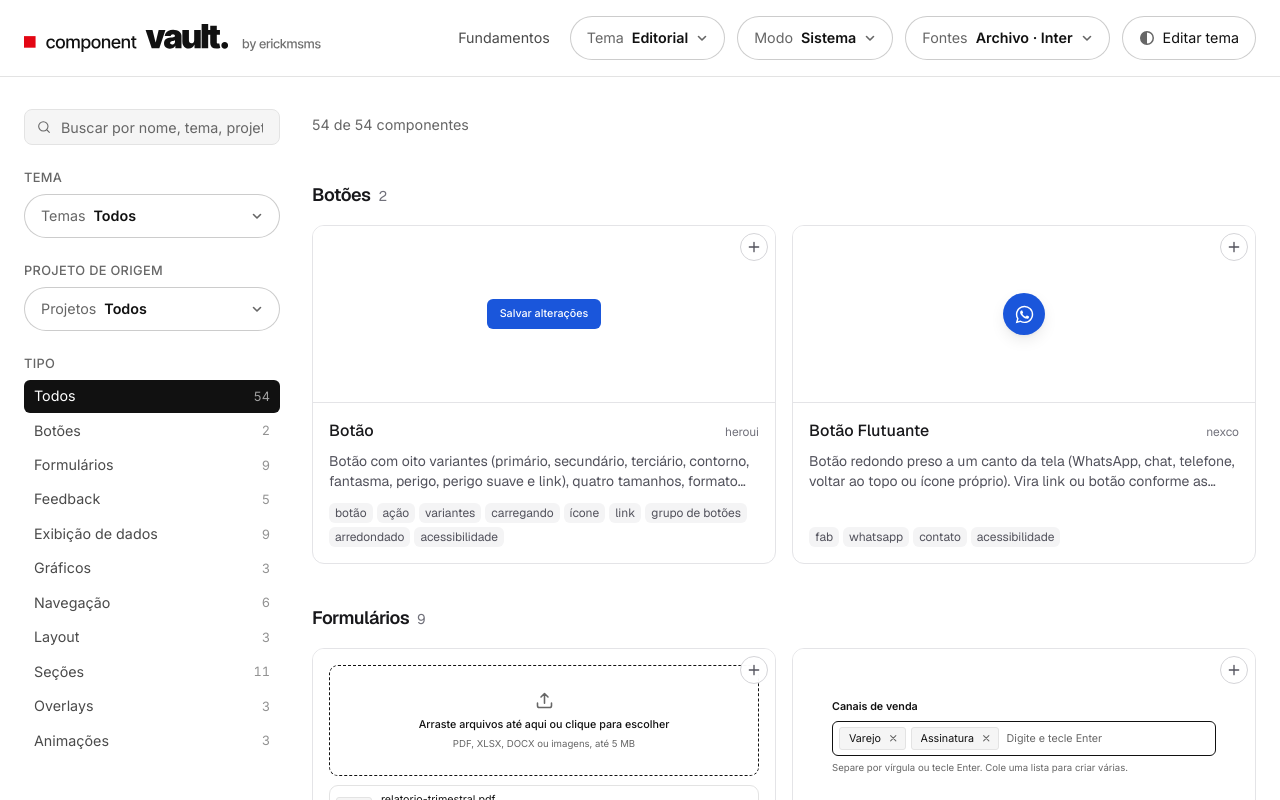
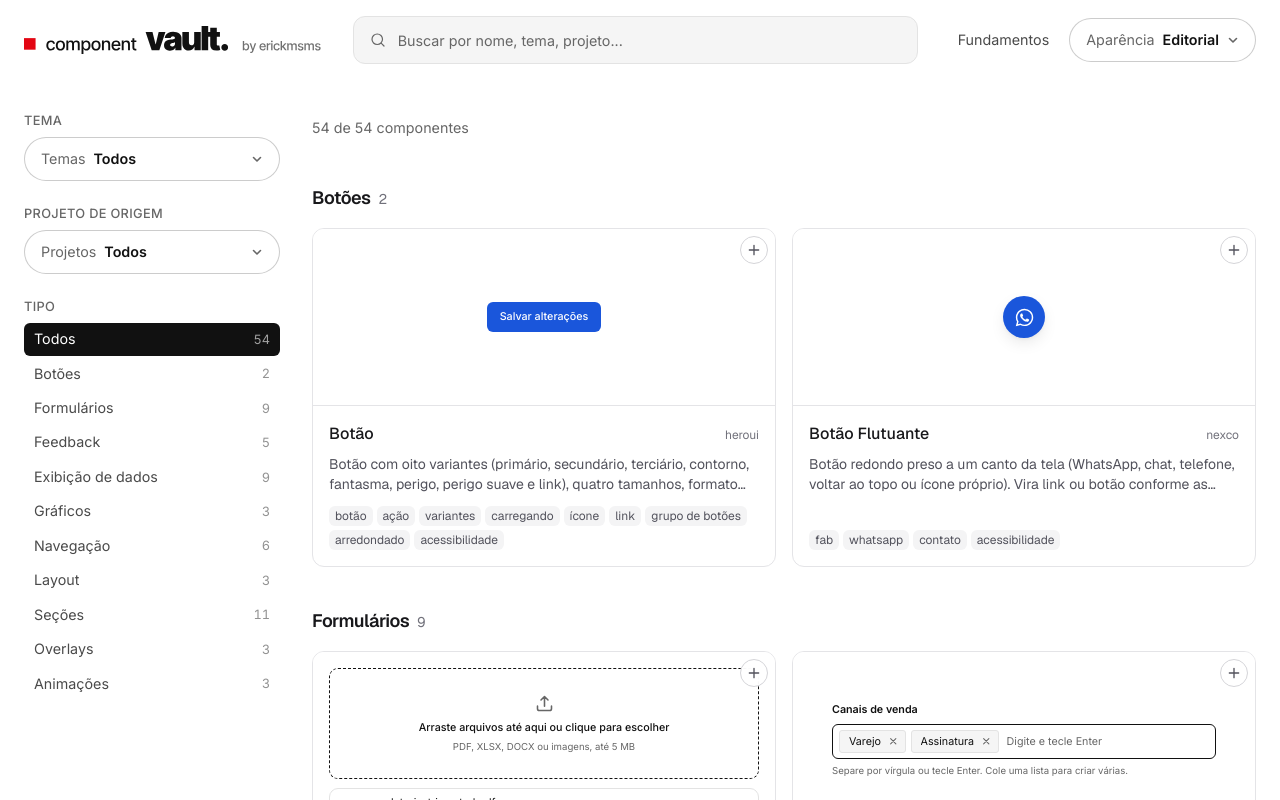
Before and after one commit to erickmsms/component-vault, a Next.js app: page / in a window 1280 px wide. Shown: the top 800 px of the page. Built offline with nearby package versions, Linux system fonts and the light colour scheme.

Commit message:
Topo da vitrine sem borda, com busca central e menu Aparência
Tema, modo, fontes e editor ficam num único menu; a busca sai da barra
lateral e vai para o topo.

```diff
--- a/src/app/(vitrine)/layout.tsx
+++ b/src/app/(vitrine)/layout.tsx
@@ -1,35 +1,21 @@
-import Link from "next/link";
-import { Cabecalho } from "@/library/cabecalho/Cabecalho";
 import { FiltrosProvider, VitrineShell } from "@/showcase/filters";
-import { LogoVault } from "@/showcase/logo-vault";
 import { SelecaoProvider } from "@/showcase/selecao";
-import { ThemeControls } from "@/showcase/theme/theme-controls";
+import { VitrineHeader } from "@/showcase/vitrine-header";
 import { THEME_ATTR } from "@/themes/tokens";
 
 export default function VitrineLayout({ children }: LayoutProps<"/">) {
   return (
-    <>
-      {/* O próprio Cabeçalho da biblioteca (src/library/cabecalho). "contents" passa os tokens
-          do tema sem criar uma caixa, para o sticky continuar valendo na página inteira. */}
+    <FiltrosProvider>
+      {/* "contents" passa os tokens do tema sem criar uma caixa, para o sticky continuar
+          valendo na página inteira. */}
       <div data-theme={THEME_ATTR} className="contents">
-        <Cabecalho
-          titulo={
-            <Link href="/" className="block">
-              <LogoVault />
-            </Link>
-          }
-          larguraMaxima="max-w-none"
-        >
-          <ThemeControls />
-        </Cabecalho>
+        <VitrineHeader />
       </div>
       <main className="w-full flex-1 px-6 py-8">
-        <FiltrosProvider>
-          <SelecaoProvider>
-            <VitrineShell>{children}</VitrineShell>
-          </SelecaoProvider>
-        </FiltrosProvider>
+        <SelecaoProvider>
+          <VitrineShell>{children}</VitrineShell>
+        </SelecaoProvider>
       </main>
-    </>
+    </FiltrosProvider>
   );
 }
--- a/src/showcase/filters.tsx
+++ b/src/showcase/filters.tsx
@@ -101,11 +101,9 @@ function useTopoDaLinha(ativo: boolean) {
   return { linhaRef, topo };
 }
 
-/** A Barra de Filtros da própria biblioteca, ligada à URL e à busca do catálogo. */
+/** A Barra de Filtros da própria biblioteca, ligada à URL. A busca fica no cabeçalho. */
 function BarraDoCatalogo({ topo }: { topo: number }) {
-  const router = useRouter();
   const pathname = usePathname();
-  const { query, setQuery } = useBusca();
   const { category, tags, sources, setParams } = useFiltrosDaUrl();
   const noCatalogo = pathname === "/";
 
@@ -120,15 +118,6 @@ function BarraDoCatalogo({ topo }: { topo: number }) {
         // Em telas estreitas a barra só aparece no catálogo: na página de um componente ela
         // empurraria o preview para baixo da dobra
         className={`lg:w-64 lg:shrink-0 ${noCatalogo ? "" : "hidden lg:block"}`}
-        busca={{
-          valor: query,
-          aoMudar: (valor) => {
-            setQuery(valor);
-            // Buscar a partir da página de um componente leva para o catálogo
-            if (!noCatalogo && valor.trim()) router.push("/");
-          },
-          placeholder: "Buscar por nome, tema, projeto...",
-        }}
         grupos={[
           {
             tipo: "multiplo",
@@ -169,7 +158,7 @@ function BarraDoCatalogo({ topo }: { topo: number }) {
 
 /**
  * Moldura da vitrine: a barra de filtros à esquerda e a página (catálogo ou componente)
- * à direita. Só os Fundamentos ficam sem a barra.
+ * à direita. Só os Fundamentos e o Comparar ficam sem a barra.
  */
 export function VitrineShell({ children }: { children: ReactNode }) {
   const pathname = usePathname();
--- a/src/showcase/theme/theme-controls.tsx
+++ b/src/showcase/theme/theme-controls.tsx
@@ -3,10 +3,9 @@
 import Link from "next/link";
 import { useState } from "react";
 import { MenuSuspenso } from "@/library/menu-suspenso/MenuSuspenso";
-import { SeletorUnico } from "@/library/seletor-unico/SeletorUnico";
 import { PRESET_IDS, PRESETS, presetValues, type PresetId } from "@/themes/presets";
 import { FontField } from "./font-field";
-import { isEdited, updateSettings, useThemeSettings, type ModePreference } from "./store";
+import { isEdited, updateSettings, useThemeSettings } from "./store";
 import { ThemeEditor } from "./theme-editor";
 
 const MODOS = [
@@ -16,7 +15,7 @@ const MODOS = [
 ] as const;
 
 const BOTAO =
-  "flex min-h-11 cursor-pointer items-center gap-2 rounded-full border border-axis/50 bg-page px-4 text-sm text-ink outline-accent hover:border-ink focus-visible:outline-2 focus-visible:outline-offset-2";
+  "flex min-h-11 cursor-pointer items-center justify-center gap-2 rounded-full border border-axis/50 bg-page px-4 text-sm text-ink outline-accent hover:border-ink focus-visible:outline-2 focus-visible:outline-offset-2";
 
 /** Controles do tema no cabeçalho da vitrine: tema, modo, fontes e o editor. Valem para todos os previews. */
 export function ThemeControls() {
@@ -33,26 +32,54 @@ export function ThemeControls() {
   const mudarFonte = (campo: "fontDisplay" | "fontBody") => (familia: string) =>
     updateSettings((s) => ({ ...s, values: { ...s.values, [campo]: familia } }));
 
+  const nomeDoTema = settings.importado ? "Personalizado" : PRESETS[settings.preset].label;
+
   return (
     <>
       <Link href="/fundamentos" className="px-2 text-sm text-ink-2 underline-offset-4 hover:text-ink hover:underline">
         Fundamentos
       </Link>
-      <SeletorUnico
-        rotulo={`Tema${settings.importado ? " (personalizado)" : editado ? " (editado)" : ""}`}
-        opcoes={PRESET_IDS.map((id) => ({ valor: id, rotulo: PRESETS[id].label }))}
-        valor={settings.importado ? null : settings.preset}
-        aoEscolher={escolherTema}
+      <MenuSuspenso rotulo="Aparência" resumo={editado ? `${nomeDoTema} (editado)` : nomeDoTema} larguraDoPainel="w-80">
+        {(fechar) => (
+          <div className="flex flex-col gap-5 p-4">
+            <fieldset className="space-y-1">
+              <legend className="mb-1 text-xs font-medium tracking-wide text-muted uppercase">Tema</legend>
+              {settings.importado && (
+                <p className="px-1 pb-1 text-sm text-ink-2">Personalizado (JSON colado)</p>
+              )}
+              {PRESET_IDS.map((id) => (
+                <label key={id} className="flex min-h-9 cursor-pointer items-center gap-3 rounded-md px-1 text-sm hover:bg-surface">
+                  <input
+                    type="radio"
+                    name="aparencia-tema"
+                    checked={!settings.importado && settings.preset === id}
+                    onChange={() => escolherTema(id)}
+                    className="size-4 shrink-0 cursor-pointer accent-accent"
                   />
-      <SeletorUnico<ModePreference>
-        rotulo="Modo"
-        opcoes={MODOS}
-        valor={settings.mode}
-        aoEscolher={(mode) => updateSettings((s) => ({ ...s, mode }))}
-      />
-      <MenuSuspenso rotulo="Fontes" resumo={`${settings.values.fontDisplay} · ${settings.values.fontBody}`}>
-        {() => (
-          <div className="flex flex-col gap-4 p-4">
+                  {PRESETS[id].label}
+                </label>
+              ))}
+            </fieldset>
+
+            <fieldset>
+              <legend className="mb-2 text-xs font-medium tracking-wide text-muted uppercase">Modo</legend>
+              <div className="flex gap-1 rounded-lg border border-rule p-1">
+                {MODOS.map((m) => (
+                  <button
+                    key={m.valor}
+                    type="button"
+                    aria-pressed={settings.mode === m.valor}
+                    onClick={() => updateSettings((s) => ({ ...s, mode: m.valor }))}
+                    className="min-h-9 flex-1 cursor-pointer rounded-md text-sm text-ink-2 outline-accent hover:text-ink focus-visible:outline-2 aria-pressed:bg-ink aria-pressed:text-page"
+                  >
+                    {m.rotulo}
+                  </button>
+                ))}
+              </div>
+            </fieldset>
+
+            <div className="space-y-3">
+              <h3 className="text-xs font-medium tracking-wide text-muted uppercase">Fontes</h3>
               <FontField
                 key={`t-${settings.values.fontDisplay}`}
                 label="Títulos"
@@ -71,15 +98,20 @@ export function ThemeControls() {
                 Escolha uma sugestão ou digite qualquer família do Google Fonts e aperte Enter.
               </p>
             </div>
+
+            <button
+              type="button"
+              className={BOTAO}
+              onClick={() => {
+                setEditorAberto(true);
+                fechar();
+              }}
+            >
+              Editar tema…
+            </button>
+          </div>
         )}
       </MenuSuspenso>
-      <button type="button" className={BOTAO} aria-expanded={editorAberto} onClick={() => setEditorAberto((a) => !a)}>
-        <svg aria-hidden="true" viewBox="0 0 16 16" className="size-4 text-muted" fill="none" stroke="currentColor" strokeWidth={1.5}>
-          <circle cx="8" cy="8" r="6.25" />
-          <path d="M8 1.75a6.25 6.25 0 0 0 0 12.5z" fill="currentColor" stroke="none" />
-        </svg>
-        Editar tema
-      </button>
       {editorAberto && <ThemeEditor aoFechar={() => setEditorAberto(false)} />}
     </>
   );
--- /dev/null
+++ b/src/showcase/vitrine-header.tsx
@@ -0,0 +1,40 @@
+"use client";
+
+import Link from "next/link";
+import { usePathname, useRouter } from "next/navigation";
+import { EntradaDeBusca } from "@/library/campo-de-formulario/Campo";
+import { useBusca } from "./filters";
+import { LogoVault } from "./logo-vault";
+import { ThemeControls } from "./theme/theme-controls";
+
+/** Topo da vitrine: logo, busca no centro e, à direita, Fundamentos e o menu Aparência. Sem borda: some no fundo da página. */
+export function VitrineHeader() {
+  const router = useRouter();
+  const pathname = usePathname();
+  const { query, setQuery } = useBusca();
+
+  return (
+    <header className="sticky top-0 z-40 bg-page/90 backdrop-blur-md">
+      <div className="flex flex-wrap items-center gap-x-8 gap-y-3 px-6 py-4 md:flex-nowrap">
+        <Link href="/" className="shrink-0 font-display text-lg font-extrabold tracking-tight whitespace-nowrap">
+          <LogoVault />
+        </Link>
+        <div className="order-last w-full md:order-none md:mx-auto md:max-w-xl md:flex-1">
+          <EntradaDeBusca
+            value={query}
+            onChange={(valor) => {
+              setQuery(valor);
+              // Buscar a partir da página de um componente leva para o catálogo
+              if (pathname !== "/" && valor.trim()) router.push("/");
+            }}
+            placeholder="Buscar por nome, tema, projeto..."
+            aria-label="Buscar componentes"
+          />
+        </div>
+        <div className="ml-auto flex shrink-0 items-center gap-3">
+          <ThemeControls />
+        </div>
+      </div>
+    </header>
+  );
+}
```
Lines whose indentation alone changed are shown as unchanged.
